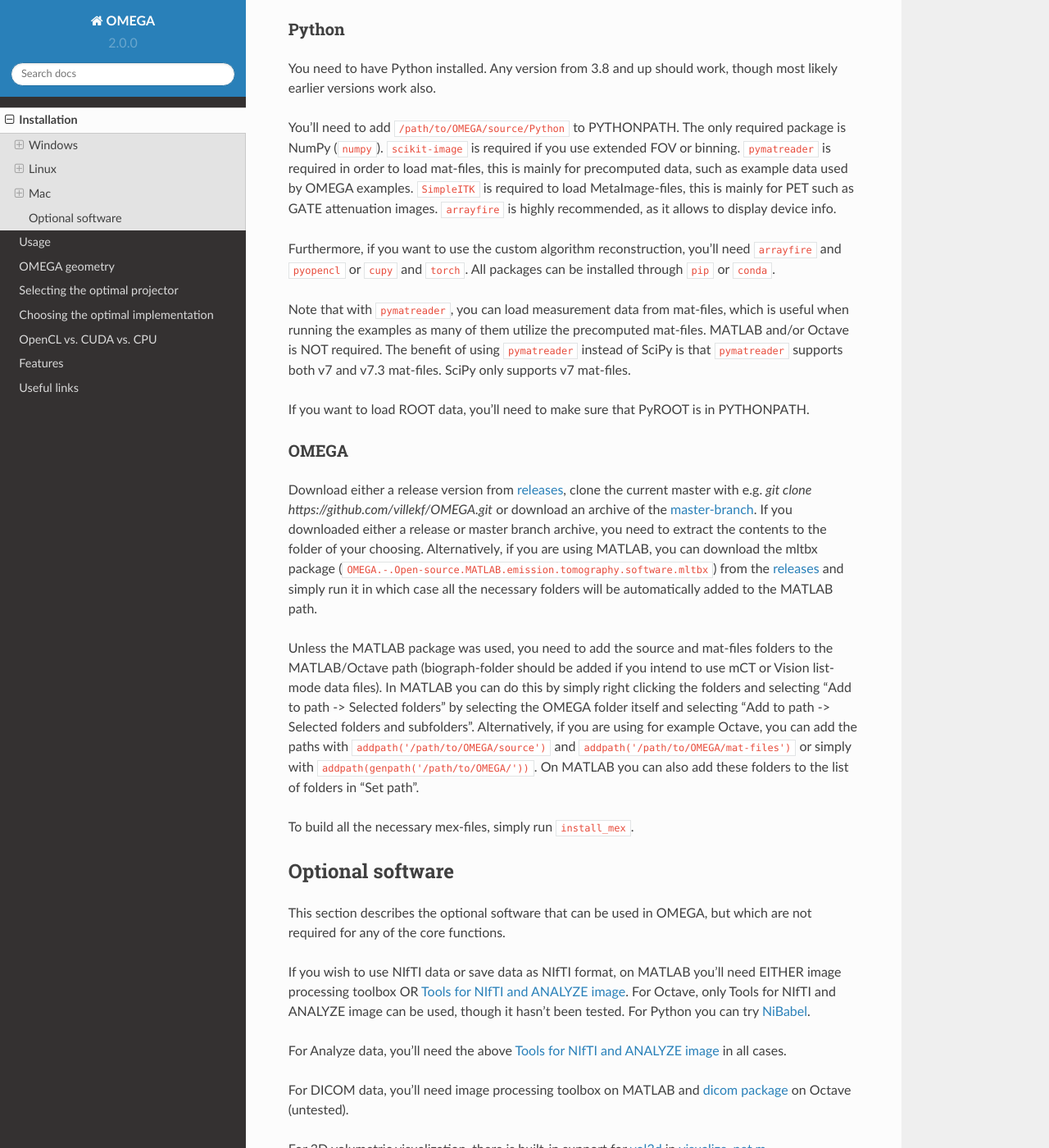
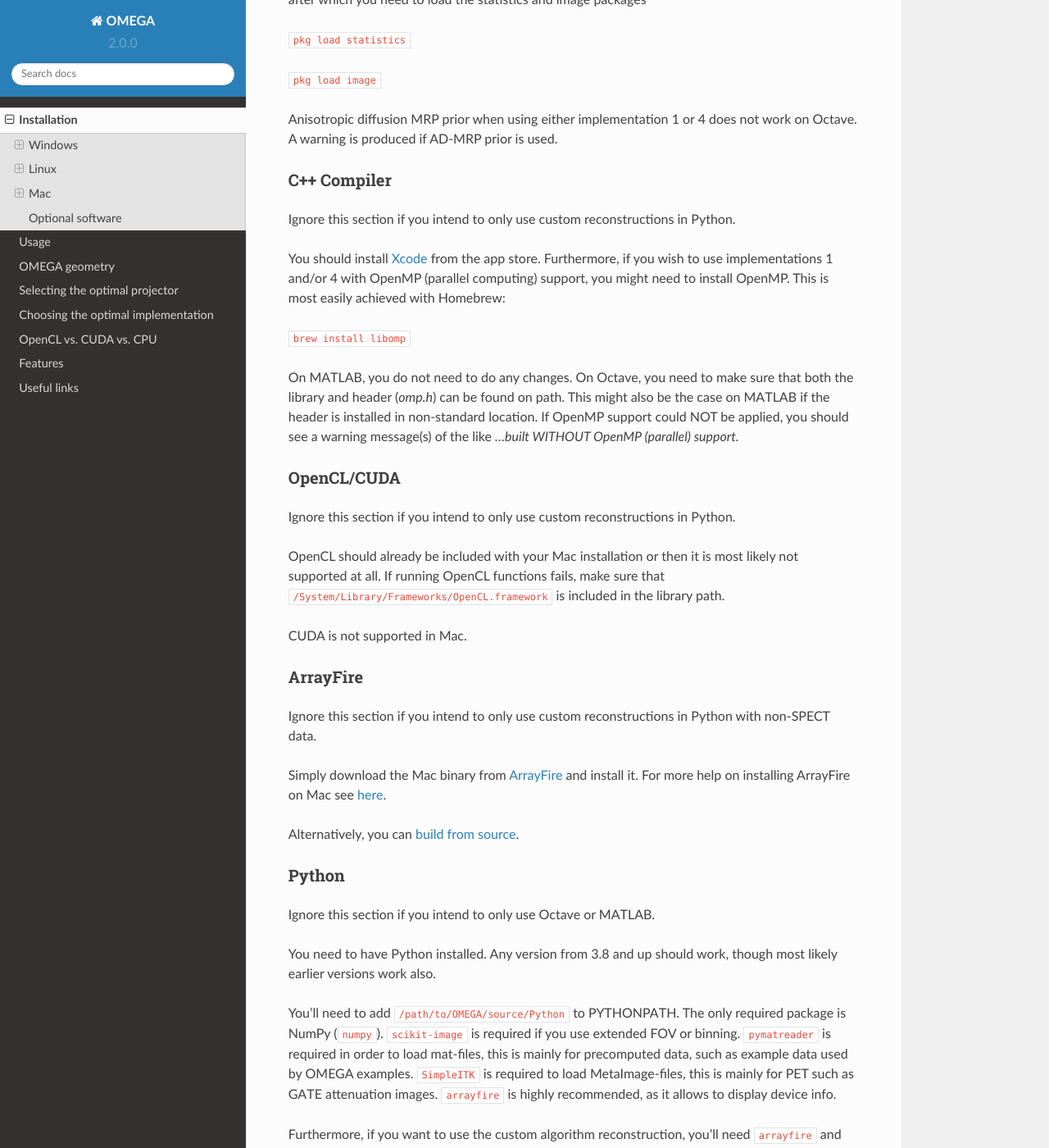
Before and after one commit to villekf/OMEGA-doc, a Sphinx documentation site: the page built from docs/source/installation.rst, in a window 1280 px wide and 1400 px high, scrolled down 11386 px. Shown: the whole window at 82% size. Built offline with Sphinx 7.4.7 and the Read the Docs theme 2.0.0, drawn with Linux system fonts in a browser that asks for light colours; some of the changed text lies outside the part shown.

Commit message:
Update installation instructions

```diff
--- a/docs/source/installation.rst
+++ b/docs/source/installation.rst
@@ -20,12 +20,16 @@
 MATLAB
 ^^^^^^
 
+Ignore this section if you intend to only use Python.
+
 Simply download and install MATLAB for Windows. Any version from 2009b and up should work, but the latest version is always recommended. Some features require 2016b so it is recommended to use at least that. If you are using an older version, however, you should use 64-bit version as 32-bit version is not supported.
 
 Image processing toolbox and parallel computing toolbox are used for some specific features. However, (slower) fallback alternatives are used if these toolboxes are not found in most cases. The only function that requires image processing toolbox is the anisotropic diffusion MRP prior when using either implementation 1 or 4. Due to this, it does not work on Octave. A warning is produced if AD-MRP prior is used without the toolbox. Parallel computing toolbox is used, if available, when using arc correction.
 
 Octave
 ^^^^^^
+
+Ignore this section if you intend to only use Python or MATLAB.
 
 Simply download the `binary installer for Octave <https://www.gnu.org/software/octave/download.html#ms-windows>`_ and install the software (Windows-64, though the large data version should work as well). io, image, and statistics packages are required for some features, but are easy to install with the following commands in the Octave user interface:
 
@@ -46,6 +50,8 @@
 C++ Compiler
 ^^^^^^^^^^^^
 
+Ignore this section if you intend to only use custom reconstructions in Python.
+
 Compiled binaries are provided, but they might not work on all systems/configurations. In case they do not work, you'll need to compile the code yourself.
 
 You need a C++11 compiler to compile the necessary MEX-files on MATLAB/Octave or dll-files for Python. For a list of supported compilers for each version of MATLAB, see https://www.mathworks.com/support/requirements/previous-releases.html. On Octave the built-in compiler is sufficient (implementation 2 is not supported, unless you build it manually yourself, see Arrayfire section below).
@@ -58,8 +64,10 @@
 
 MATLAB allows the use of `MinGW++ <https://se.mathworks.com/matlabcentral/fileexchange/52848-matlab-support-for-mingw-w64-c-c-compiler>`_, but when using this compiler ArrayFire (implementation 2) will not work unless ArrayFire is built from the source with MinGW.
 
-OpenCL
+OpenCL/CUDA
 ^^^^^^
+
+Ignore this section if you intend to only use custom reconstructions in Python.
 
 If you have a Nvidia GPU, then `CUDA toolkit <https://developer.nvidia.com/cuda-downloads>`_ is recommended. Both Development and Runtime libraries are required, especially if CUDA support is desired.
 
@@ -74,6 +82,8 @@
 ArrayFire
 ^^^^^^^^^
 
+Ignore this section if you intend to only use custom reconstructions in Python with non-SPECT data.
+
 *These instructions are for MATLAB ONLY (when using Visual Studio):*
 
 On Windows simply download the Windows binary from https://arrayfire.com/download/ and install it. For more help on installing ArrayFire on Windows see http://arrayfire.org/docs/installing.htm#Windows. Make sure you add Arrayfire to PATH.
@@ -86,6 +96,8 @@
 
 Python
 ^^^^^^
+
+Ignore this section if you intend to only use Octave or MATLAB.
 
 You need to have Python installed. Any version from 3.8 and up should work, though most likely earlier versions work also. You should install Python using your the package manager of your distro, e.g. ``sudo apt install python``, though often some version should be preinstalled.
 
@@ -103,15 +115,25 @@
 OMEGA
 ^^^^^
 
-Download either a release version from `releases <https://github.com/villekf/OMEGA/releases>`_, clone the current master with e.g. `GitHub desktop <https://desktop.github.com/>`_ or download an archive of the `master-branch <https://github.com/villekf/OMEGA/archive/master.zip>`_. If you downloaded either a release or master branch archive, you need to extract the contents to the folder of your choosing. Alternatively, if you are using MATLAB, you can download the mltbx package (`OMEGA.-.Open-source.MATLAB.emission.tomography.software.mltbx`) from the `releases <https://github.com/villekf/OMEGA/releases>`_ and simply run it in which case all the necessary folders will be automatically added to the MATLAB path.
+Download either a release version from `releases <https://github.com/villekf/OMEGA/releases>`_, clone the current master with e.g. `GitHub desktop <https://desktop.github.com/>`_ or download an archive of the
+`master-branch <https://github.com/villekf/OMEGA/archive/master.zip>`_. If you downloaded either a release or master branch archive, you need to extract the contents to the folder of your choosing.
+Alternatively, if you are using MATLAB, you can download the mltbx package (`OMEGA.-.Open-source.MATLAB.emission.tomography.software.mltbx`) from the `releases <https://github.com/villekf/OMEGA/releases>`_ and simply run
+it in which case all the necessary folders will be automatically added to the MATLAB path.
 
-Unless the MATLAB package was used, you need to add the source and mat-files folders to the MATLAB/Octave path (biograph-folder should be added if you intend to use mCT or Vision list-mode data files). In MATLAB you can do this by simply right clicking the folders and selecting "Add to path -> Selected folders" by selecting the OMEGA folder itself and selecting "Add to path -> Selected folders and subfolders". Alternatively, if you are using for example Octave, you can add the paths with ``addpath('C:\path\to\OMEGA\source')`` and ``addpath('C:\path\to\OMEGA\mat-files')`` or simply with ``addpath(genpath('C:\path\to\OMEGA\'))``. On MATLAB you can also add these folders to the list of folders in "Set path".
+Unless the MATLAB package was used, you need to add the source and mat-files folders to the MATLAB/Octave path (biograph-folder should be added if you intend to use mCT or Vision list-mode data files).
+In MATLAB you can do this by simply right clicking the folders and selecting "Add to path -> Selected folders" by selecting the OMEGA folder itself and selecting "Add to path -> Selected folders and subfolders".
+Alternatively, if you are using for example Octave, you can add the paths with ``addpath('C:\path\to\OMEGA\source')`` and ``addpath('C:\path\to\OMEGA\mat-files')`` or simply with ``addpath(genpath('C:\path\to\OMEGA\'))``.
+On MATLAB you can also add these folders to the list of folders in "Set path".
 
 To build all the necessary mex-files, simply run ``install_mex``.
 
 In case you have trouble compiling the mex-files, you can also try using the precompiled files on the `releases <https://github.com/villekf/OMEGA/releases>`_ page.
 
-For Python, it is highly recommended to use Visual Studio as the C++ compiler! You can compile the necessary files by using "x64 Native Tools Command Prompt for VS 2022" (or 2019 or any other Visual studio version) from the Windows start menu. In the command prompt, navigate to ``C:\path\to\OMEGA\source\Python`` and then run ``python3 compile.py`` or ``python compile.py``. If ArrayFire was installed somewhere other than Program files, you'll need to specify its location with ``python3 compile.py -A C:\path\to\Arrayfire\v3``. For ROOT, similarly with ``python3 compile.py -R C:\path\to\root``
+Below part can be ignored if you only use the custom reconstruction in Python.
+
+For Python, it is highly recommended to use Visual Studio as the C++ compiler! You can compile the necessary files by using "x64 Native Tools Command Prompt for VS 2022" (or 2019 or any other Visual studio version)
+from the Windows start menu. In the command prompt, navigate to ``C:\path\to\OMEGA\source\Python`` and then run ``python3 compile.py`` or ``python compile.py``.
+If ArrayFire was installed somewhere other than Program files, you'll need to specify its location with ``python3 compile.py -A C:\path\to\Arrayfire\v3``. For ROOT, similarly with ``python3 compile.py -R C:\path\to\root``
 
 Linux
 -----
@@ -121,12 +143,16 @@
 MATLAB
 ^^^^^^
 
+Ignore this section if you intend to only use Python.
+
 Simply download and install MATLAB for Linux. Any version from 2009b and up should work, but the latest version is always recommended. Some features require 2016b so it is recommended to use at least that. If you are using an older version, however, you should use 64-bit version as 32-bit version is not supported.
 
 Image processing toolbox and parallel computing toolbox are used for some specific features. However, (slower) fallback alternatives are used if these toolboxes are not found in most cases. The only function that requires image processing toolbox is the anisotropic diffusion MRP prior when using either implementation 1 or 4. Due to this, it does not work on Octave. A warning is produced if AD-MRP prior is used without the toolbox. Parallel computing toolbox is used, if available, when using arc correction.
 
 Octave
 ^^^^^^
+
+Ignore this section if you intend to only use Python or MATLAB.
 
 There are several different ways to install Octave on Linux systems. For instructions on how to install Octave on variety of Linux distributions see the `Octave wiki <https://wiki.octave.org/Category:Installation>`_. You also need to install the Octave development files (e.g. ``liboctave-dev`` on Debian/Ubuntu). Alternatively, you can use `distribution independent <https://wiki.octave.org/Octave_for_GNU/Linux#Distribution_independent>`_ methods or just `build from source <https://wiki.octave.org/Building>`_.
 
@@ -149,6 +175,8 @@
 C++ Compiler
 ^^^^^^^^^^^^
 
+Ignore this section if you intend to only use custom reconstructions in Python.
+
 A C++ compiler should already be included, but gcc/g++ is recommended. Any version 4.7 or up should be sufficient. It is recommended to use the g++ version supported by your MATLAB version whenever possible, when using MATLAB, though newer versions should work almost all the time. Some combinations of MATLAB and g++, however, will lead to errors. See OMEGA section below for more details. List of supported compilers is available at https://www.mathworks.com/support/requirements/previous-releases.html.
 
 Octave should be fine in all cases.
@@ -157,8 +185,10 @@
 
 On Ubuntu, you can install g++ with e.g. ``sudo apt install build-essential``.
 
-OpenCL
+OpenCL/CUDA
 ^^^^^^
+
+Ignore this section if you intend to only use custom reconstructions in Python.
 
 If you are using any GPU on Linux, it should be sufficient to simply download the OpenCL libraries and headers
 
@@ -179,6 +209,8 @@
 ArrayFire
 ^^^^^^^^^
 
+Ignore this section if you intend to only use custom reconstructions in Python with non-SPECT data.
+
 Simply download the Linux binary from `ArrayFire <https://arrayfire.com/download/>`_ and install it. For more help on installing ArrayFire on Linux see `here <http://arrayfire.org/docs/installing.htm#Linux>`_. Note, however, that, if you are using the official binary, if you want simple install of OMEGA, you should install ArrayFire to the default location in ``/opt`` and secondly that you should rename, or simply delete if you are not using ArrayFire's graphic features (not used in OMEGA), all the ``libforge`` files in ``/opt/arrayfire/lib64`` to something else (e.g. ``libforge.so.old``). Alternatively, you can use a "`no-GL <http://arrayfire.s3.amazonaws.com/3.6.2/ArrayFire-no-gl-v3.6.2_Linux_x86_64.sh>`_" version, but it is an older version that should, nevertheless, work. Leaving the ``libforge.so`` files with their original names will most likely lead to crashes as of AF 3.9.0 and earlier (except the no-gl versions).
 
 Alternatively, you can `build from source <https://github.com/arrayfire/arrayfire/wiki/Build-Instructions-for-Linux>`_. If you are building ArrayFire from source, it is recommended to disable Forge (set ``AF_BUILD_FORGE`` to ``OFF``), otherwise you might get unstable behavior.
@@ -187,6 +219,8 @@
 
 Python
 ^^^^^^
+
+Ignore this section if you intend to only use Octave or MATLAB.
 
 You need to have Python installed. Any version from 3.8 and up should work, though most likely earlier versions work also. You should install Python using your the package manager of your distro, e.g. ``sudo apt install python``, though often some version should be preinstalled.
 
@@ -211,6 +245,8 @@
 In Python, add ``/path/to/OMEGA/source/Python`` to PYTHONPATH.
 
 To build all the necessary mex-files, simply run ``install_mex``.
+
+The below compilation is not required if you only use custom reconstruction in Python.
 
 In Python, navigate to ``/path/to/OMEGA/source/Python`` in terminal and run ``python compile.py`` to compile the library files. If ArrayFire was not installed in ``opt`` add the path with ``python compile.py -A /path/to/arrayfire``.
 
@@ -254,12 +290,16 @@
 MATLAB
 ^^^^^^
 
+Ignore this section if you intend to only use Python.
+
 Simply download and install MATLAB for Mac. Any version from 2009b and up should work, but the latest version is always recommended. Some features require 2016b. If you are using an older version, however, you should use 64-bit version as 32-bit version is not supported.
 
 Image processing toolbox and parallel computing toolbox are used for some specific features. However, (slower) fallback alternatives are used if these toolboxes are not found in most cases. The only function that requires image processing toolbox is the anisotropic diffusion MRP prior when using either implementation 1 or 4. Due to this, it does not work on Octave. A warning is produced if AD-MRP prior is used without the toolbox. Parallel computing toolbox is used, if available, when using arc correction.
 
 Octave
 ^^^^^^
+
+Ignore this section if you intend to only use Python or MATLAB.
 
 To install Octave on Mac, see their `wiki <https://wiki.octave.org/Octave_for_macOS>`_ for instructions.
 
@@ -282,19 +322,28 @@
 C++ Compiler
 ^^^^^^^^^^^^
 
+Ignore this section if you intend to only use custom reconstructions in Python.
+
 You should install `Xcode <https://apps.apple.com/us/app/xcode/id497799835?mt=12>`_ from the app store. Furthermore, if you wish to use implementations 1 and/or 4 with OpenMP (parallel computing) support, you might need to install OpenMP. This is most easily achieved with Homebrew:
 
 ``brew install libomp``
 
 On MATLAB, you do not need to do any changes. On Octave, you need to make sure that both the library and header (`omp.h`) can be found on path. This might also be the case on MATLAB if the header is installed in non-standard location. If OpenMP support could NOT be applied, you should see a warning message(s) of the like `...built WITHOUT OpenMP (parallel) support.`
 
-OpenCL
+OpenCL/CUDA
 ^^^^^^
 
-OpenCL should already be included with your Mac installation or then it is most likely not supported at all. If running OpenCL functions fails, make sure that ``/System/Library/Frameworks/OpenCL.framework`` is included in the library path.
+Ignore this section if you intend to only use custom reconstructions in Python.
+
+OpenCL should already be included with your Mac installation or then it is most likely not supported at all. If running OpenCL functions fails, make sure that ``/System/Library/Frameworks/OpenCL.framework`` is included
+in the library path.
+
+CUDA is not supported in Mac.
 
 ArrayFire
 ^^^^^^^^^
+
+Ignore this section if you intend to only use custom reconstructions in Python with non-SPECT data.
 
 Simply download the Mac binary from `ArrayFire <https://arrayfire.com/download/>`_ and install it. For more help on installing ArrayFire on Mac see `here <http://arrayfire.org/docs/installing.htm#macOS>`_.
 
@@ -302,6 +351,8 @@
 
 Python
 ^^^^^^
+
+Ignore this section if you intend to only use Octave or MATLAB.
 
 You need to have Python installed. Any version from 3.8 and up should work, though most likely earlier versions work also.
 
@@ -319,11 +370,21 @@
 OMEGA
 ^^^^^
 
-Download either a release version from `releases <https://github.com/villekf/OMEGA/releases>`_, clone the current master with e.g. `git clone https://github.com/villekf/OMEGA.git` or download an archive of the `master-branch <https://github.com/villekf/OMEGA/archive/master.zip>`_. If you downloaded either a release or master branch archive, you need to extract the contents to the folder of your choosing. Alternatively, if you are using MATLAB, you can download the mltbx package (``OMEGA.-.Open-source.MATLAB.emission.tomography.software.mltbx``) from the `releases <https://github.com/villekf/OMEGA/releases>`_ and simply run it in which case all the necessary folders will be automatically added to the MATLAB path.
+Download either a release version from `releases <https://github.com/villekf/OMEGA/releases>`_, clone the current master with e.g. `git clone https://github.com/villekf/OMEGA.git` or download an archive of the
+`master-branch <https://github.com/villekf/OMEGA/archive/master.zip>`_. If you downloaded either a release or master branch archive, you need to extract the contents to the folder of your choosing. Alternatively,
+if you are using MATLAB, you can download the mltbx package (``OMEGA.-.Open-source.MATLAB.emission.tomography.software.mltbx``) from the `releases <https://github.com/villekf/OMEGA/releases>`_ and simply run it in
+which case all the necessary folders will be automatically added to the MATLAB path.
 
-Unless the MATLAB package was used, you need to add the source and mat-files folders to the MATLAB/Octave path (biograph-folder should be added if you intend to use mCT or Vision list-mode data files). In MATLAB you can do this by simply right clicking the folders and selecting "Add to path -> Selected folders" by selecting the OMEGA folder itself and selecting "Add to path -> Selected folders and subfolders". Alternatively, if you are using for example Octave, you can add the paths with ``addpath('/path/to/OMEGA/source')`` and ``addpath('/path/to/OMEGA/mat-files')`` or simply with ``addpath(genpath('/path/to/OMEGA/'))``. On MATLAB you can also add these folders to the list of folders in "Set path".
+Unless the MATLAB package was used, you need to add the source and mat-files folders to the MATLAB/Octave path (biograph-folder should be added if you intend to use mCT or Vision list-mode data files). In MATLAB you can
+do this by simply right clicking the folders and selecting "Add to path -> Selected folders" by selecting the OMEGA folder itself and selecting "Add to path -> Selected folders and subfolders". Alternatively, if you are
+using for example Octave, you can add the paths with ``addpath('/path/to/OMEGA/source')`` and ``addpath('/path/to/OMEGA/mat-files')`` or simply with ``addpath(genpath('/path/to/OMEGA/'))``. On MATLAB you can also add
+these folders to the list of folders in "Set path".
 
-To build all the necessary mex-files, simply run ``install_mex``.
+To build all the necessary mex-files in MATLAB or Octave, simply run ``install_mex``.
+
+The below compilation is not required if you only use custom reconstruction in Python.
+
+In Python, navigate to ``/path/to/OMEGA/source/Python`` in terminal and run ``python compile.py`` to compile the library files. If ArrayFire was not installed in ``opt`` add the path with ``python compile.py -A /path/to/arrayfire``.
 
 Optional software
 -----------------
```
